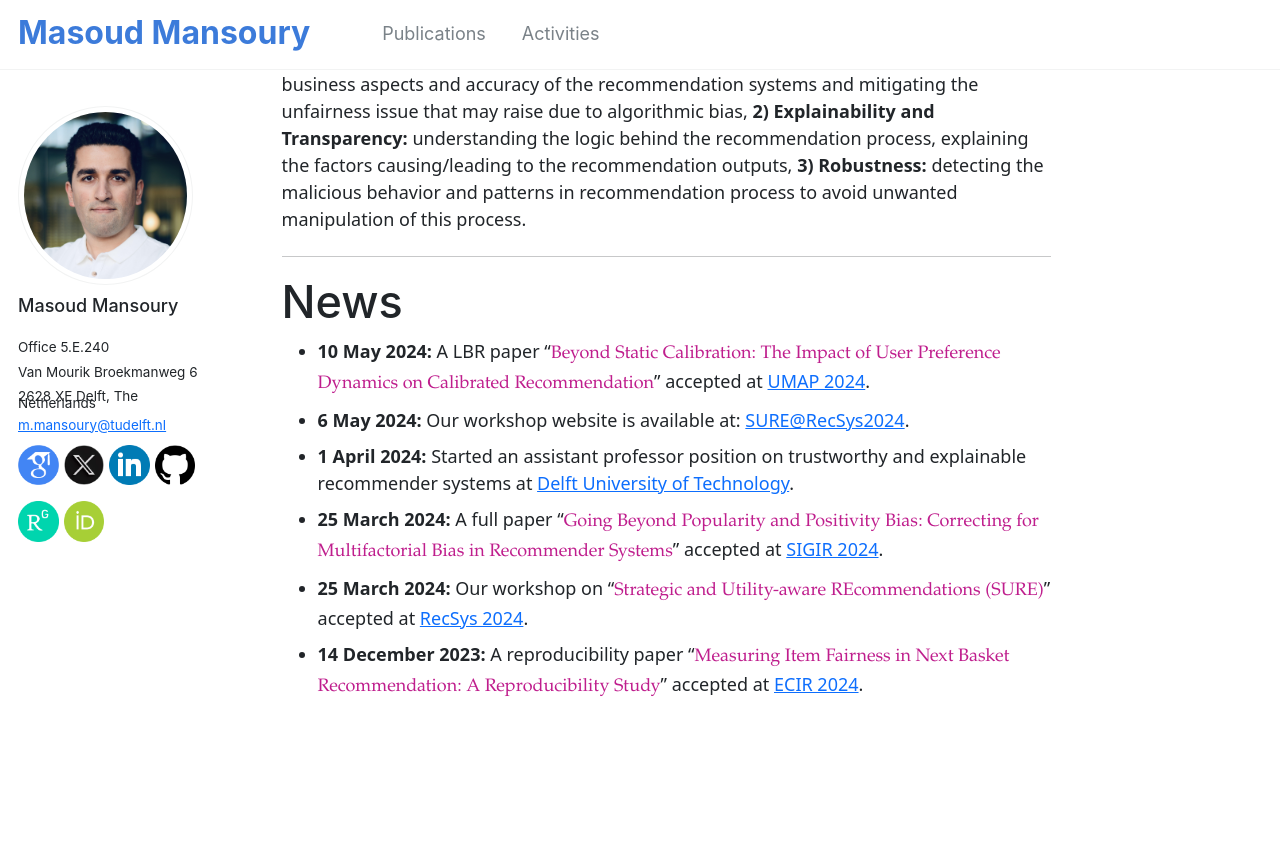
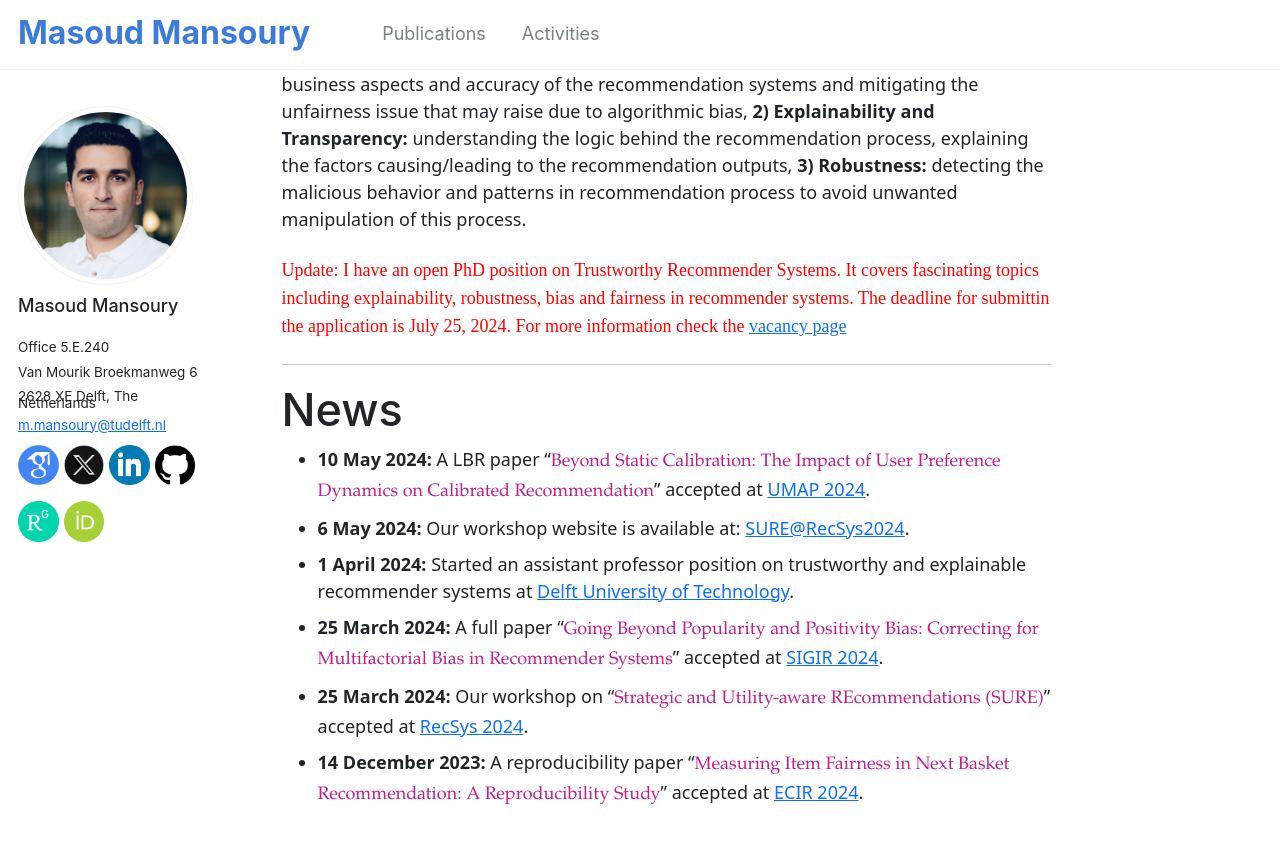
Before and after one commit to masoudmansoury/masoudmansoury.github.io, a Jekyll site: the page built from _pages/about.md, in a window 1280 px wide and 900 px high, scrolled down 649 px. Shown: the top 843 px of the window. Built offline with Jekyll 4.4.1, drawn with Linux system fonts in a browser that asks for light colours; nearby versions of some CDN libraries; library files that are not in the unit come from our copies.

Commit message:
Edited about.md

```diff
--- a/_pages/about.md
+++ b/_pages/about.md
@@ -15,6 +15,8 @@ In 2021, Masoud obtained his PhD in Computer and Information Science at [Eindhov
 Masoud's broad research interests lie in the area of **Trustworthy and Explainable Recommender Systems**. More specifically, he conducts research on the following topics: **1) Algorithmic bias:** tackling bias issue in recommendation models to improve the business aspects and accuracy of the recommendation systems and mitigating the unfairness issue that may raise due to algorithmic bias, **2) Explainability and Transparency:** understanding the logic behind the recommendation process, explaining the factors causing/leading to the recommendation outputs, **3) Robustness:** detecting the malicious behavior and patterns in recommendation process to avoid unwanted manipulation of this process.
 
 
+<span style='color:#FF0000;font-family:bold'>Update: I have an open PhD position on Trustworthy Recommender Systems. It covers fascinating topics including explainability, robustness, bias and fairness in recommender systems. The deadline for submittin the application is July 25, 2024. For more information check the [vacancy page](https://www.tudelft.nl/over-tu-delft/werken-bij-tu-delft/vacatures/details?jobId=17765)</span>
+
 -------------------------------------------------------------------
 
 # News
```
Also changed, not shown: 1 other file.
